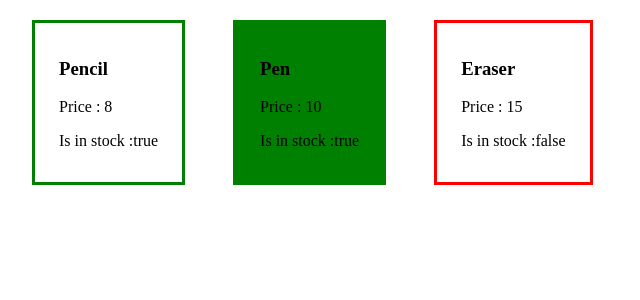
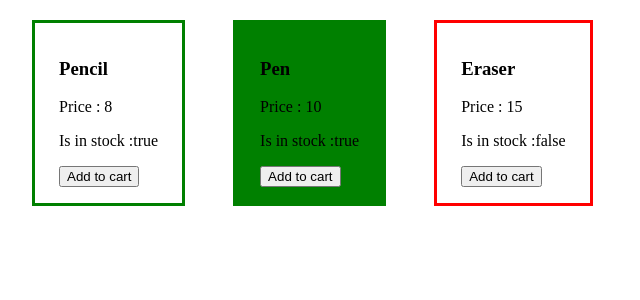
Before and after one commit to Kun7l/Bacancy-Training-Angular, an Angular app in the folder Sessions/Product-Listing-Application/: page / in a window 1280 px wide. Shown: the top 300 px of the page, without its empty margins (0-640 px from the left). Built offline with nearby package versions, Linux system fonts and the light colour scheme.

Commit message:
feat: appLoading created

```diff
--- a/Sessions/Product-Listing-Application/src/app/components/product-item/product-item.css
+++ b/Sessions/Product-Listing-Application/src/app/components/product-item/product-item.css
@@ -4,3 +4,6 @@
     margin: 12px 24px;
     cursor: pointer;
 }
+button{
+    cursor: pointer;
+}
--- a/Sessions/Product-Listing-Application/src/app/components/product-item/product-item.html
+++ b/Sessions/Product-Listing-Application/src/app/components/product-item/product-item.html
@@ -5,5 +5,6 @@
     <div class="product-details">
         <p>Price : {{product()?.price}}</p>
         <p>Is in stock :{{product()?.isInStock}}</p>
+        <button appAppLoading (click)="addProduct(product()!)">Add to cart</button>
     </div>
 </div>
--- a/Sessions/Product-Listing-Application/src/app/components/product-item/product-item.ts
+++ b/Sessions/Product-Listing-Application/src/app/components/product-item/product-item.ts
@@ -1,15 +1,22 @@
-import { Component, input } from '@angular/core';
+import { Component, input, output } from '@angular/core';
 import { IProductDetails } from '../../types/product-type';
 import { AppHighlightDiscount } from '../../directives/app-highlight-discount';
-import { AppHoverScale } from "../../directives/app-hover-scale";
+import { AppHoverScale } from '../../directives/app-hover-scale';
 import { AppStatusBorder } from '../../directives/app-status-border';
+import { AppLoading } from "../../directives/app-loading";
 
 @Component({
   selector: 'app-product-item',
-  imports: [AppHighlightDiscount, AppHoverScale,AppStatusBorder],
+  imports: [AppHighlightDiscount, AppHoverScale, AppStatusBorder, AppLoading],
   templateUrl: './product-item.html',
   styleUrl: './product-item.css',
 })
 export class ProductItem {
   product = input<IProductDetails>();
+
+  addProductEvent = output<IProductDetails>();
+
+  addProduct(product: IProductDetails) {
+    this.addProductEvent.emit(product);
+  }
 }
--- a/Sessions/Product-Listing-Application/src/app/components/product-list/product-list.html
+++ b/Sessions/Product-Listing-Application/src/app/components/product-list/product-list.html
@@ -1,7 +1,15 @@
 <div class="product-list-container">
     <div class="product-list">
         @for (product of productList(); track $index) {
-            <app-product-item [product]="product"  />
+            <app-product-item [product]="product"  (addProductEvent)="addProduct($event)"/>
         }
     </div>
+
+    @if (cart().length != 0) {
+        <h3>Cart : </h3>
+      @for (item of cart(); track $index) {
+
+        <p>{{item.name}}</p>
+      }
+    }
 </div>
--- a/Sessions/Product-Listing-Application/src/app/components/product-list/product-list.ts
+++ b/Sessions/Product-Listing-Application/src/app/components/product-list/product-list.ts
@@ -1,6 +1,6 @@
 import { Component, signal } from '@angular/core';
 import { IProductDetails } from '../../types/product-type';
-import { ProductItem } from "../product-item/product-item";
+import { ProductItem } from '../product-item/product-item';
 import { AppHighlightDiscount } from '../../directives/app-highlight-discount';
 
 @Component({
@@ -15,19 +15,27 @@ export class ProductList {
       name: 'Pencil',
       price: 8,
       isInStock: true,
-      hasDiscount: false
+      hasDiscount: false,
     },
     {
       name: 'Pen',
       price: 10,
       isInStock: true,
-      hasDiscount: true
+      hasDiscount: true,
     },
     {
       name: 'Eraser',
       price: 15,
       isInStock: false,
-      hasDiscount: false
-    }
+      hasDiscount: false,
+    },
   ]);
+
+  cart = signal<IProductDetails[]>([]);
+
+  addProduct(product: IProductDetails) {
+    console.log(product);
+
+    this.cart.update((cart) => [...cart, product]);
+  }
 }
--- /dev/null
+++ b/Sessions/Product-Listing-Application/src/app/directives/app-loading.ts
@@ -0,0 +1,20 @@
+import { Directive, ElementRef, HostListener, OnInit } from '@angular/core';
+
+@Directive({
+  selector: '[appAppLoading]',
+})
+export class AppLoading {
+  constructor(private el: ElementRef) {}
+
+  @HostListener('click') onClick() {
+    this.el.nativeElement.innerHTML = 'Loading...';
+    this.el.nativeElement.style.opacity = 0.5;
+    this.el.nativeElement.disabled = true;
+
+    setTimeout(() => {
+      this.el.nativeElement.innerHTML = 'Add to cart';
+      this.el.nativeElement.style.opacity = 1;
+      this.el.nativeElement.disabled = false;
+    }, 3000);
+  }
+}
```
Also changed, not shown: 1 other file (tests, documents, lock files or other folders).
